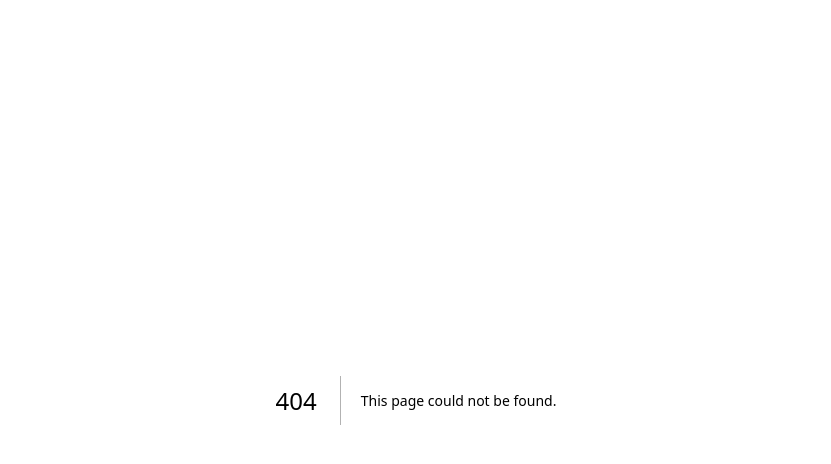
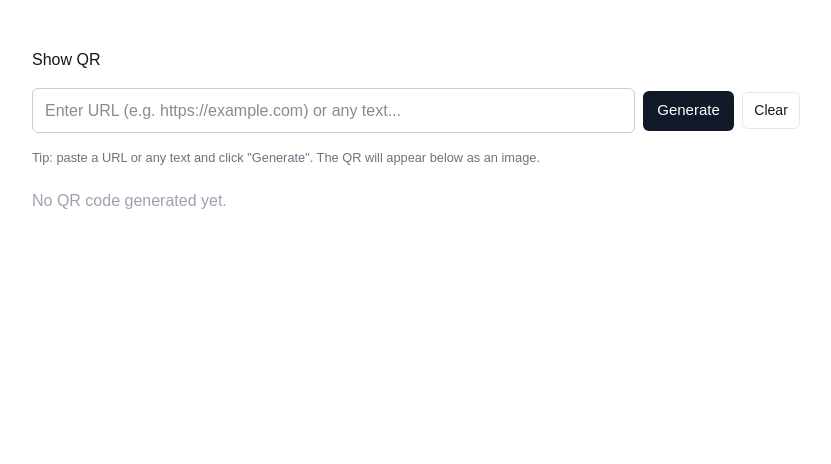
Before and after one commit to sunsewingmachine/delgameps, a Next.js app: page /show-qr in a window 1280 px wide. Before the commit this address had no page. Shown: the top 464 px of the page, without its empty margins (224-1055 px from the left). Built offline with nearby package versions, Linux system fonts and the light colour scheme.

Commit message:
qr added

```diff
--- /dev/null
+++ b/src/app/show-qr/page.tsx
@@ -0,0 +1,163 @@
+'use client';
+
+import React, { useState, useEffect } from 'react';
+
+export default function ShowQrPage() {
+  const [input, setInput] = useState('');
+  const [qrUrl, setQrUrl] = useState<string | null>(null);
+
+  // Persist input to localStorage so it survives reloads
+  useEffect(() => {
+    try {
+      const saved = localStorage.getItem('show-qr-input');
+      if (saved) setInput(saved);
+    } catch (e) {
+      // ignore (e.g. running in an environment without localStorage)
+    }
+  }, []);
+
+  useEffect(() => {
+    try {
+      if (input) {
+        localStorage.setItem('show-qr-input', input);
+      } else {
+        localStorage.removeItem('show-qr-input');
+      }
+    } catch (e) {
+      // ignore
+    }
+  }, [input]);
+
+  // Build QR image src using Google Charts API (no extra dependency required)
+  const buildQrSrc = (value: string) => {
+    if (!value) return '';
+    // size 300x300, can be changed
+    const size = '300x300';
+    return `https://chart.googleapis.com/chart?cht=qr&chs=${size}&chl=${encodeURIComponent(
+      value
+    )}&chld=L|1`;
+  };
+
+  const handleGenerate = (e?: React.FormEvent) => {
+    e?.preventDefault();
+    if (!input) {
+      setQrUrl(null);
+      return;
+    }
+    setQrUrl(buildQrSrc(input.trim()));
+  };
+
+  const handleClear = () => {
+    setInput('');
+    setQrUrl(null);
+    try {
+      localStorage.removeItem('show-qr-input');
+    } catch (e) {
+      // ignore
+    }
+  };
+
+  return (
+    <main style={{ maxWidth: 800, margin: '2rem auto', padding: '1rem' }}>
+      <h1 style={{ marginBottom: '1rem' }}>Show QR</h1>
+
+      <form onSubmit={handleGenerate} style={{ display: 'flex', gap: 8, alignItems: 'center', marginBottom: 12 }}>
+        <input
+          aria-label="URL or text to encode"
+          placeholder="Enter URL (e.g. https://example.com) or any text..."
+          value={input}
+          onChange={(e) => setInput(e.target.value)}
+          style={{
+            flex: 1,
+            padding: '0.6rem 0.75rem',
+            borderRadius: 6,
+            border: '1px solid #ccc',
+            fontSize: 16
+          }}
+        />
+
+        <button
+          type="submit"
+          style={{
+            padding: '0.55rem 0.9rem',
+            borderRadius: 6,
+            border: 'none',
+            background: '#111827',
+            color: 'white',
+            cursor: 'pointer',
+            fontSize: 15
+          }}
+        >
+          Generate
+        </button>
+
+        <button
+          type="button"
+          onClick={handleClear}
+          style={{
+            padding: '0.45rem 0.7rem',
+            borderRadius: 6,
+            border: '1px solid #e5e7eb',
+            background: 'white',
+            cursor: 'pointer',
+            fontSize: 14
+          }}
+        >
+          Clear
+        </button>
+      </form>
+
+      <div style={{ marginTop: 8 }}>
+        <small style={{ color: '#6b7280' }}>
+          Tip: paste a URL or any text and click "Generate". The QR will appear below as an image.
+        </small>
+      </div>
+
+      <section style={{ marginTop: 20 }}>
+        {qrUrl ? (
+          <div style={{ display: 'flex', flexDirection: 'column', gap: 12, alignItems: 'flex-start' }}>
+            <img
+              src={qrUrl}
+              alt="Generated QR code"
+              width={300}
+              height={300}
+              style={{ border: '1px solid #e5e7eb', borderRadius: 6 }}
+            />
+            <div style={{ display: 'flex', gap: 8, alignItems: 'center' }}>
+              <a
+                href={qrUrl}
+                target="_blank"
+                rel="noreferrer"
+                style={{
+                  padding: '0.45rem 0.8rem',
+                  background: '#efefef',
+                  borderRadius: 6,
+                  textDecoration: 'none',
+                  color: '#111'
+                }}
+              >
+                Open QR image
+              </a>
+              <a
+                href={input.startsWith('http') ? input : `https://${input}`}
+                target="_blank"
+                rel="noreferrer"
+                style={{
+                  padding: '0.45rem 0.8rem',
+                  background: '#111827',
+                  color: 'white',
+                  borderRadius: 6,
+                  textDecoration: 'none'
+                }}
+              >
+                Open URL
+              </a>
+            </div>
+          </div>
+        ) : (
+          <div style={{ color: '#9ca3af' }}>No QR code generated yet.</div>
+        )}
+      </section>
+    </main>
+  );
+}
```
